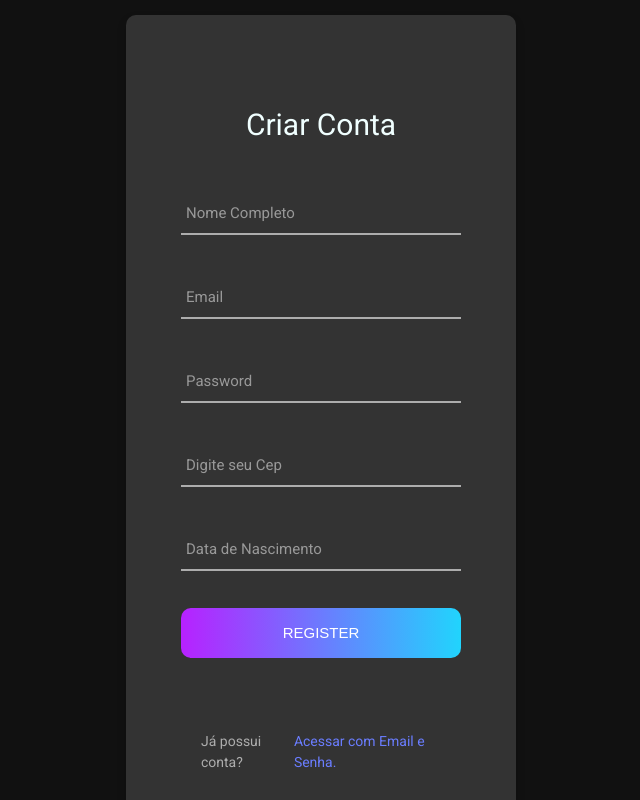
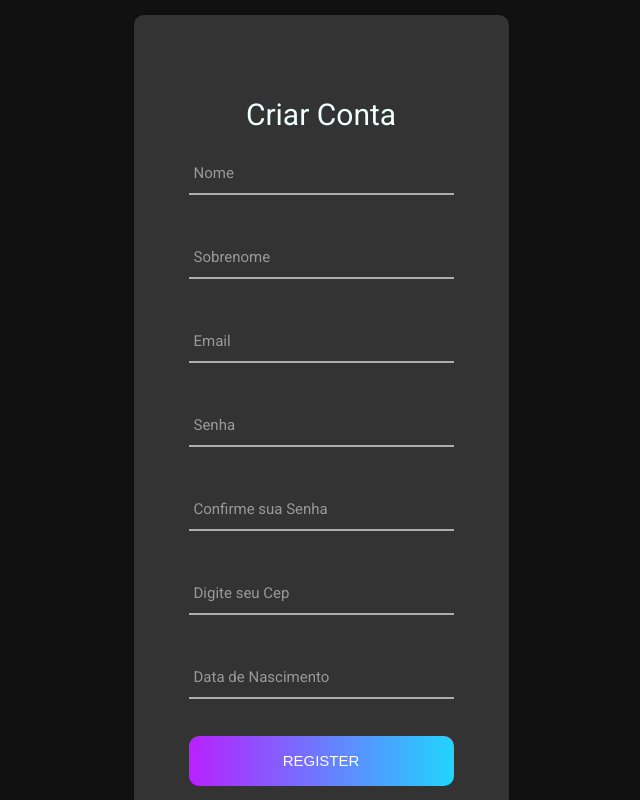
Before and after one commit to Filipelevar/React-Api-Cep, a React (Create React App) app: page /profile in a window 1280 px wide. Shown: the top 800 px of the page, without its empty margins (319-959 px from the left). Built offline with nearby package versions, Linux system fonts and the light colour scheme.

Commit message:
feature: change the Css, input additions, new function to send data collected from inputs

```diff
--- a/package.json
+++ b/package.json
@@ -6,6 +6,7 @@
     "@testing-library/jest-dom": "^5.16.5",
     "@testing-library/react": "^13.4.0",
     "@testing-library/user-event": "^13.5.0",
+    "axios": "^1.4.0",
     "react": "^18.2.0",
     "react-dom": "^18.2.0",
     "react-imask": "^7.0.1",
--- a/src/Pages/Register/index.jsx
+++ b/src/Pages/Register/index.jsx
@@ -6,26 +6,87 @@ import InputMask from "react-input-mask";
 export const Register = () => {
   const [email, setEmail] = useState("");
   const [password, setPassword] = useState("");
+  const [confirmPassword, setConfirmPassword] = useState("");
   const [name, setName] = useState("");
   const [Cep, setCep] = useState("");
   const [DataNascimento, setDataNascimento] = useState("");
+  const [Sobrenome, setSobrenome] = useState("");
   const inputEmail = useRef(null);
   const isFocused = inputEmail.current === document.activeElement;
   const [bolEmail, setBolEmail] = useState(false);
+  const [post, setPost] = useState(null);
 
   const validateEmail = (email) => {
-    const regex = /^[a-zA-Z0-9_.+-]+@[a-zA-Z0-9-]+.[a-zA-Z0-9-.]+$/;
+    const regex = /^[A-Za-z0-9._%+-]+@[A-Za-z0-9.-]+\.[A-Za-z]{2,}$/;
     return email !== "" && email.match(regex) ? true : false;
   };
 
+  // useEffect(() => {
+  //   axios
+  //     .post(urlBase, config)
+  //     .then((Response) => {
+  //       setPost(Response.data);
+  //       console.log(post);
+  //     })
+  //     .catch((error) => {
+  //       throw error;
+  //     });
+  // }, [post]);
+
+  /* requisição para minha API porem so irei utilizar quando for
+ rendereizar as informaçoes do usuario */
+
+  /* useEffect(() => {
+    fetch("http://localhost:5000/usuario", config)
+      .then((data) => data.json())
+      .then((data) => setPost(data));
+  }, []); */
+
+  async function cadastroUsuario() {
+    try {
+      const usuario = await fetch("http://localhost:5000/usuario", {
+        method: "POST",
+        headers: {
+          Accept: "application/json",
+          "Content-Type": "application/json",
+        },
+        //criar um state para o sobrenome e nacionalidade
+        body: JSON.stringify({
+          nome: name,
+          sobrenome: Sobrenome,
+          dataNascimento: DataNascimento,
+          cep: Cep,
+          nacionalidade: "brasil",
+        }),
+      });
+      const responseJson = usuario.json();
+      setPost(responseJson);
+    } catch (error) {
+      console.log(error);
+    }
+  }
+
   useEffect(() => {
     setBolEmail(validateEmail(email));
-    console.log("focus", isFocused);
   }, [email, isFocused]);
 
   const handleSubmit = (event) => {
     event.preventDefault();
+    if (password !== confirmPassword) {
+      alert("As duas senhas devem ser iguais!");
+      return;
+    }
+    cadastroUsuario();
+    setEmail("");
+    setName("");
+    setSobrenome(" ");
+    setPassword("");
+    setConfirmPassword("");
+    setCep("");
+    setDataNascimento("");
   };
+
+  console.log(post);
 
   return (
     <LayoutComponents>
@@ -42,7 +103,17 @@ export const Register = () => {
             onChange={(e) => setName(e.target.value)}
             required
           />
-          <span className="focus-input" data-placeholder="Nome Completo"></span>
+          <span className="focus-input" data-placeholder="Nome"></span>
+        </div>
+        <div className="wrap-input">
+          <input
+            className={Sobrenome !== "" ? "has-val input" : "input"}
+            type="text"
+            value={Sobrenome}
+            onChange={(e) => setSobrenome(e.target.value)}
+            required
+          />
+          <span className="focus-input" data-placeholder="Sobrenome"></span>
         </div>
 
         <div className="wrap-input">
@@ -70,8 +141,23 @@ export const Register = () => {
             onChange={(e) => setPassword(e.target.value)}
             required
           />
-          <span className="focus-input" data-placeholder="Password"></span>
+          <span className="focus-input" data-placeholder="Senha"></span>
         </div>
+
+        <div className="wrap-input">
+          <input
+            className={confirmPassword !== "" ? "has-val input" : "input"}
+            type="password"
+            value={confirmPassword}
+            onChange={(e) => setConfirmPassword(e.target.value)}
+            required
+          />
+          <span
+            className="focus-input"
+            data-placeholder="Confirme sua Senha"
+          ></span>
+        </div>
+
         <div className="wrap-input">
           <InputMask
             id="input-mask"
@@ -87,7 +173,7 @@ export const Register = () => {
         </div>
         <div className="wrap-input">
           <InputMask
-            id="input-mask"
+            id="input-mask1"
             mask="99/99/9999"
             className={DataNascimento !== "" ? "has-val input" : "input"}
             value={DataNascimento}
--- a/src/assets/global.css
+++ b/src/assets/global.css
@@ -19,11 +19,15 @@ body, html {
   color: azure;
   line-height: 1.2;
   text-align: center;
-  padding: 15px;
+  padding: 5px;
 }
 
 .login-form-title img {
   width: 90px;
+}
+
+.wrap-login{
+  width: 30%;
 }
 
 .wrap-input {
@@ -172,7 +176,7 @@ body, html {
   position: absolute;
   top: 100%;
   left: 0;
-  margin-top: 5px;
+  margin-top: 3px;
   visibility: hidden;
   color: red;
 }
```
Also changed, not shown: src/Pages/Profile/index.jsx (added), 1 other file (tests, documents, lock files or other folders).
